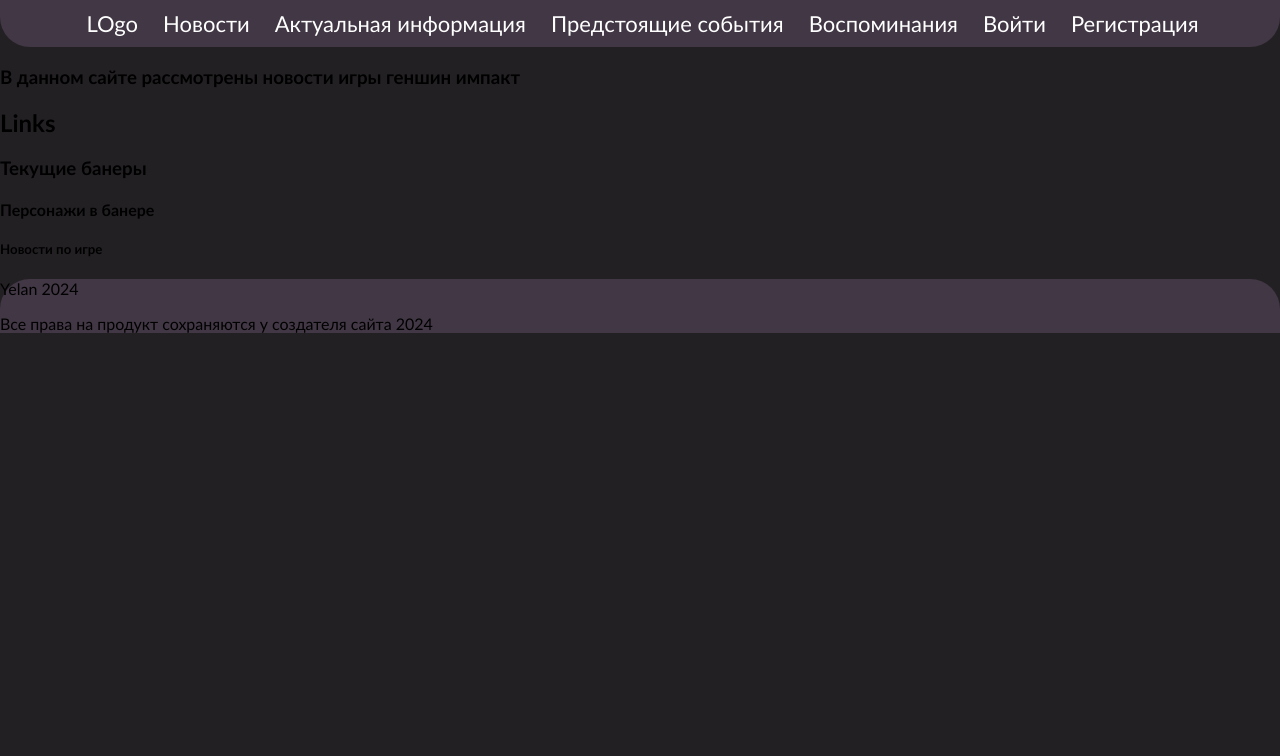
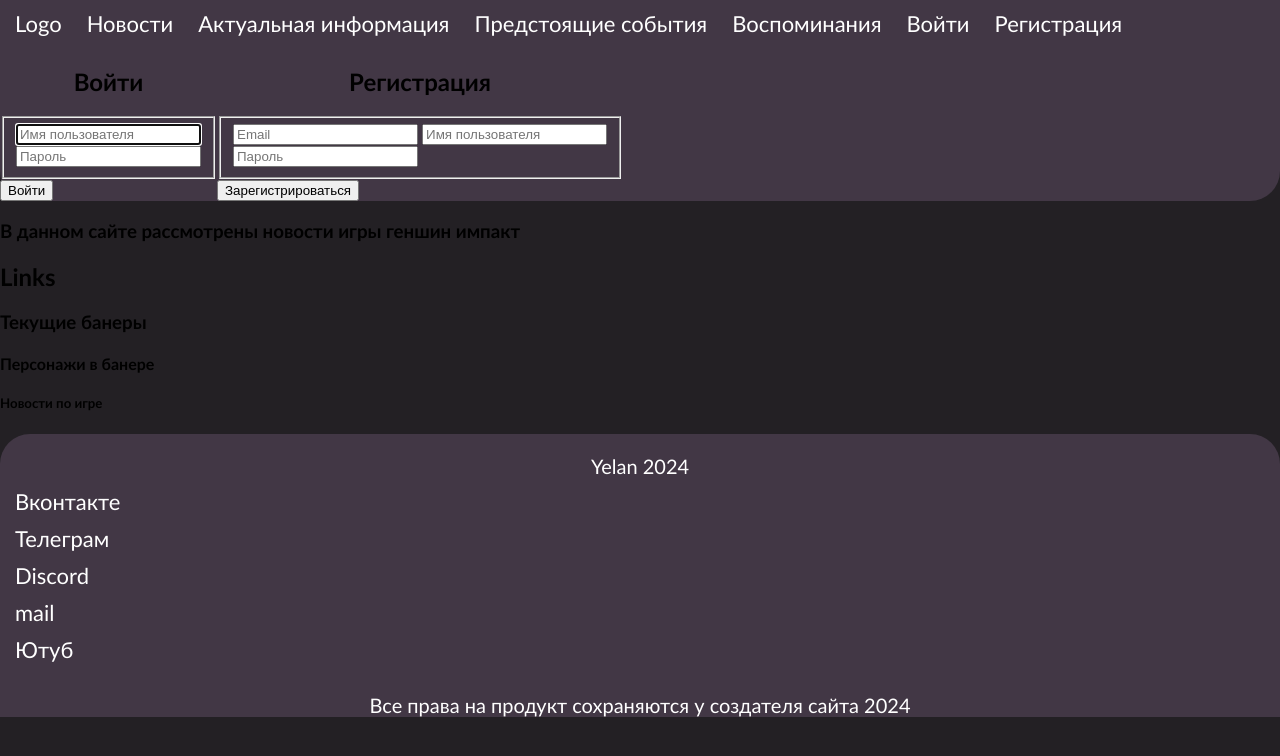
Before and after one commit to Yur4ik-02-05/game_lovers12, a plain HTML site: page index.html in a window 1280 px wide. Drawn offline with Linux system fonts and the light colour scheme.

Commit message:
styles and index(modal box)

```diff
--- a/index.html
+++ b/index.html
@@ -6,17 +6,13 @@
     <title>YelanMain</title>
     <meta name="keywords" content="Игры, информация по игре, мейнер Е Лань, билды, играй как хочешь, донат, примогемы, крутки, пожертвования для автора"/>
     <link rel="stylesheet"  href="styles/style.css">
-
 </head>
 <body>
 <header>
     <nav class="header-nav">
         <div class="inside-nav-flex">
             <ul class="main-nav">
-                <li>
-                    <a href="index.html">
-                        LOgo
-                    </a>
+                <li> <a href="#">Logo</a>
                 </li>
                 <li id="nav-item=1">
                     <a href="#">Новости</a>
@@ -31,11 +27,54 @@
                     <a href="#">Воспоминания</a>
                 </li>
                 <li>
-                    <a href="#">Войти</a>
+                    <a href="#login-modal">Войти</a>
                 </li>
                 <li>
-                    <a href="#">Регистрация</a>
+                    <a href="#register-modal">Регистрация</a>
                 </li>
+
+                <div class="modal" id="login-modal">
+                    <div class="box-modal">
+                        <a href="#0" class="close"></a>
+                        <h2 class="form-legend"><center>Войти</center></h2>
+                        <form class="form" action="index.html" method="GET">
+                            <fieldset>
+                                <label for="login-username">
+                                    <input class="input" type="text" name="login_username" id="login-username" placeholder="Имя пользователя" autofocus>
+                                </label>
+                                <br>
+                                <label for="login-password">
+                                    <input class="input" type="password" name="login_password" id="login-password" placeholder="Пароль" required>
+                                </label>
+                                <br>
+                            </fieldset>
+                            <input class="input" type="submit" value="Войти">
+                        </form>
+                    </div>
+                </div>
+
+                <div class="modal" id="register-modal">
+                    <div class="box-modal">
+                        <a href="#0" class="close"></a>
+                        <h2 class="form-legend"><center>Регистрация</center></h2>
+                        <form class="form" action="index.html" method="GET">
+                            <fieldset>
+                                <label for="register-email">
+                                    <input class="input" type="email" name="register_email" id="register-email" placeholder="Email" autofocus>
+                                </label>
+                                <label for="register-username">
+                                    <input class="input" type="text" name="register_username" id="register-username" placeholder="Имя пользователя">
+                                </label>
+                                <br>
+                                <label for="register-password">
+                                     <input class="input" type="password" name="register_password" id="register-password" placeholder="Пароль" required>
+                                 </label>
+                                <br>
+                            </fieldset>
+                            <input class="input" type="submit" value="Зарегистрироваться">
+                        </form>
+                    </div>
+                </div>
             </ul>
         </div>
     </nav>
@@ -66,12 +105,27 @@
     </div>
 </main>
 <footer>
-    <nav class = "footer">
+    <nav class = "footer-nav">
         <section>
             <p>Yelan 2024</p>
         </section>
         <div class="inside-nav-flex">
             <ul class = "main-nav">
+                <li>
+                    <a href="#">Вконтакте</a>
+                </li>
+                <li>
+                    <a href="#">Телеграм</a>
+                </li>
+                <li>
+                    <a href="#">Discord</a>
+                </li>
+                <li>
+                    <a href="#">mail</a>
+                </li>
+                <li>
+                    <a href="#">Ютуб</a>
+                </li>
             </ul>
         </div>
         <section id="site-rule">
--- a/styles/style.css
+++ b/styles/style.css
@@ -61,3 +61,13 @@ li{
     margin-left: auto;
     margin-right: auto;
 }
+footer {
+    width: 100%;
+}
+.footer-nav section p{
+    text-align: center;
+    font-size: 20px;
+    margin: auto;
+    padding-top: 20px;
+    color: #ffff
+}
```
